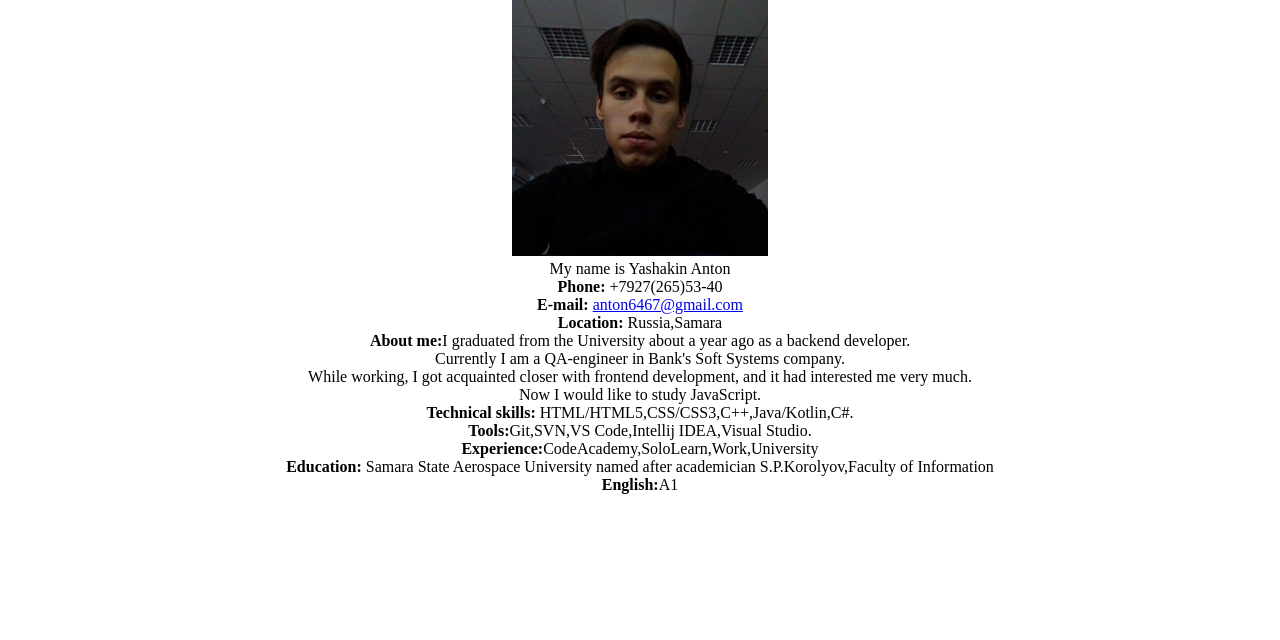
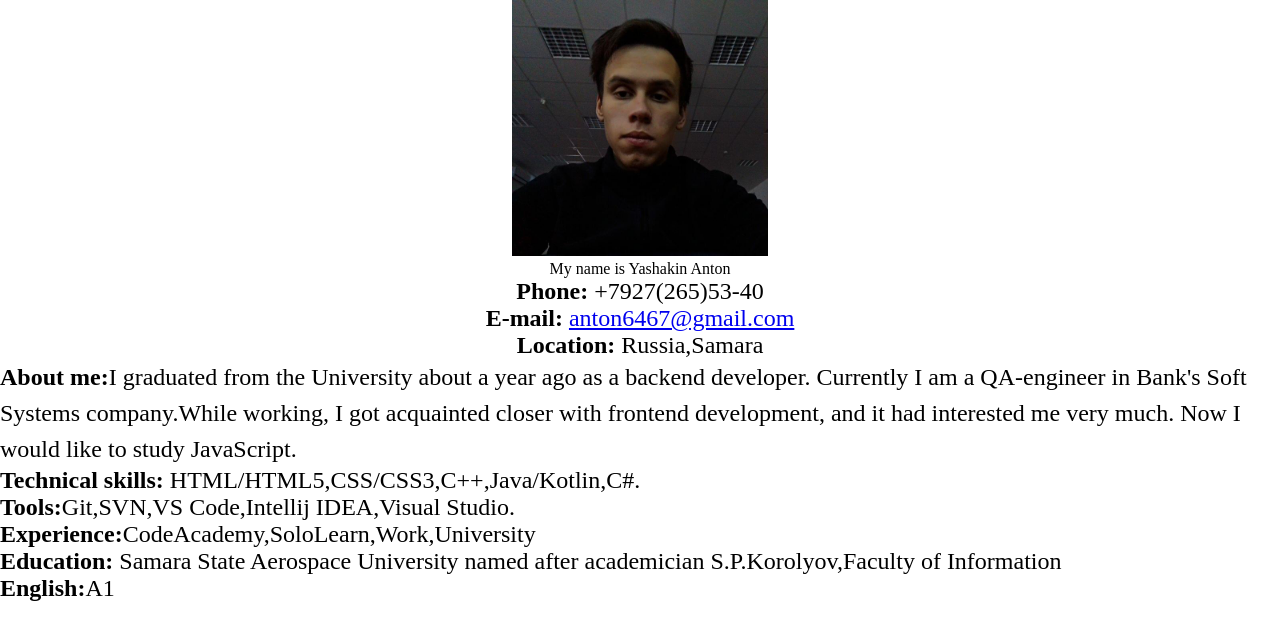
Before and after one commit to Anton6467/Werstka, a plain HTML site: page intex.html in a window 1280 px wide. Drawn offline with Linux system fonts and the light colour scheme.

Commit message:
папа

```diff
--- a/intex.html
+++ b/intex.html
@@ -31,7 +31,7 @@
       </ul>
     </div>
     <div class="about_me">
-       <p><strong>About me:</strong>I graduated from the University about a year ago as a backend developer.<br> Currently I am a QA-engineer in Bank's Soft Systems company.<br>While working, I got acquainted closer with frontend development, and it had interested me very much.<br> Now I would like to study JavaScript.</p>
+       <p><strong>About me:</strong>I graduated from the University about a year ago as a backend developer. Currently I am a QA-engineer in Bank's Soft Systems company.While working, I got acquainted closer with frontend development, and it had interested me very much. Now I would like to study JavaScript.</p>
     </div>
     <div class="skils">
       <p><strong>Technical skills:</strong> HTML/HTML5,CSS/CSS3,C++,Java/Kotlin,C#.</p>
--- a/style.css
+++ b/style.css
@@ -7,6 +7,34 @@
      }
      #main{
         width:1024px;
+        height: 1024px;
         margin:0 auto;
         text-align:left;
      }
+.about_me p{
+    font:18pt serif;
+    line-height: 150%;
+}
+li{
+    font:18pt serif;
+}
+.about_me{
+    text-align:left;
+
+}
+.skils{
+    text-align:left;
+    font:18pt serif;
+}
+.experience{
+    text-align:left;
+    font:18pt serif;
+}
+.education{
+    text-align:left;
+    font:18pt serif;
+}
+.english{
+    text-align:left;
+    font:18pt serif;
+}
```
